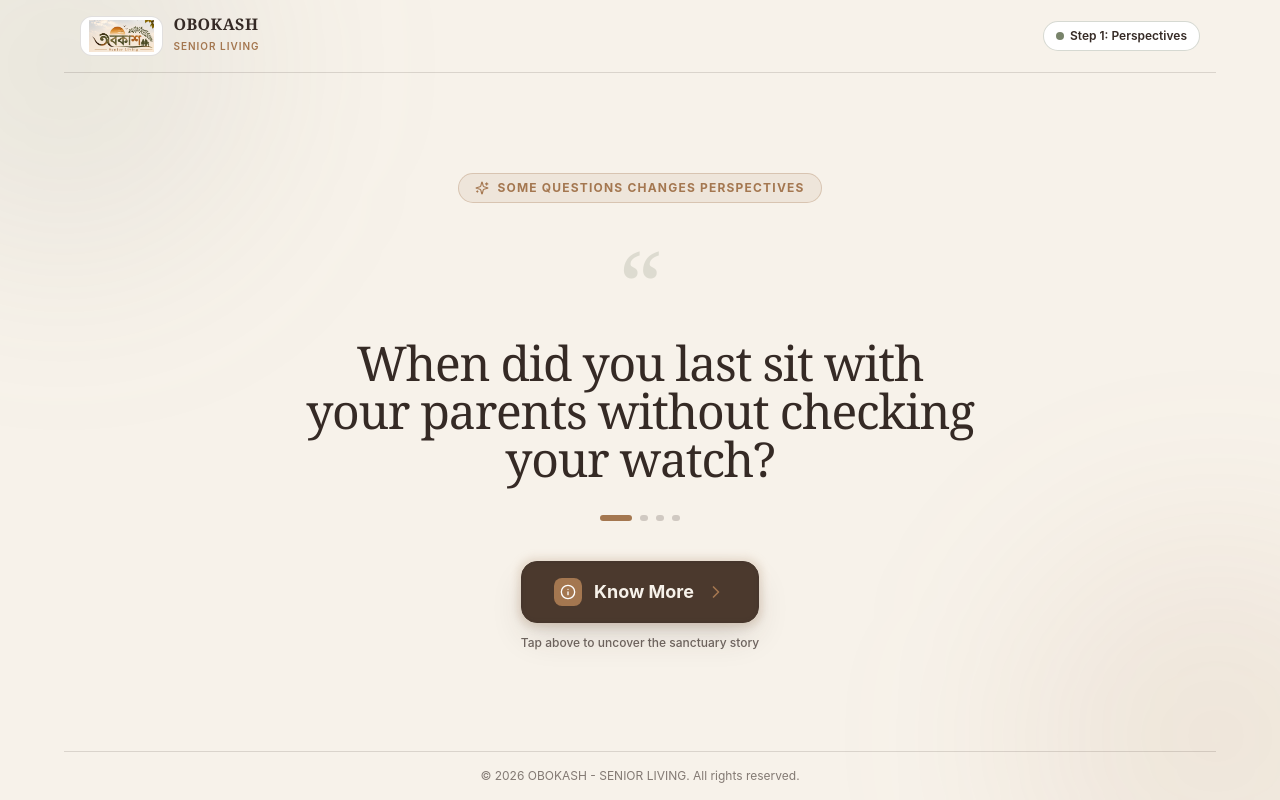
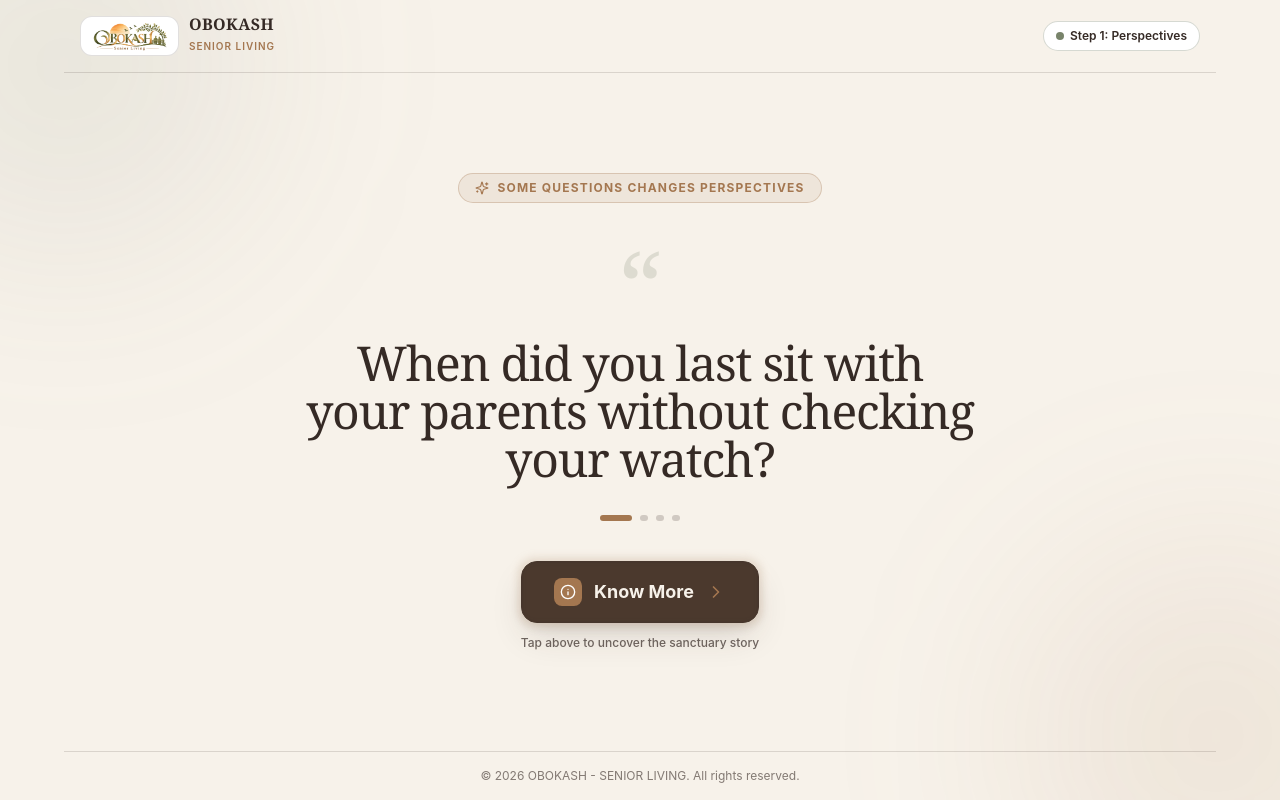
Before and after one commit to Tushar-kumar-sah/ATV-oldage-home, a Next.js app: page /scan in a window 1280 px wide. Built offline with nearby package versions, Linux system fonts and the light colour scheme.

Commit message:
Update official OBOKASH Senior Living brand logo across all pages and components

```diff
--- a/app/page.tsx
+++ b/app/page.tsx
@@ -471,12 +471,12 @@ export default function LandingPage() {
       <header className="sticky top-0 z-40 bg-[#F7F2EA]/95 backdrop-blur-md border-b border-[#352A25]/15 shadow-warm-sm">
         <div className="max-w-7xl mx-auto px-4 sm:px-8 h-20 flex items-center justify-between">
           <Link href="/" className="flex items-center space-x-3 group">
-            <div className="h-12 px-2.5 bg-white rounded-xl border border-[#352A25]/15 flex items-center justify-center shadow-xs group-hover:scale-105 transition-transform">
+            <div className="h-12 px-3 bg-white rounded-xl border border-[#352A25]/15 flex items-center justify-center shadow-xs group-hover:scale-105 transition-transform">
               <Image
-                src="/images/obokash-bengali-logo.png"
+                src="/images/obokash-logo.png"
                 alt="OBOKASH - SENIOR LIVING Logo"
-                width={130}
-                height={42}
+                width={140}
+                height={58}
                 className="h-9 w-auto object-contain"
                 priority
               />
@@ -1537,12 +1537,12 @@ export default function LandingPage() {
           <div className="grid grid-cols-1 md:grid-cols-4 gap-8">
             <div className="space-y-4 md:col-span-2">
               <div className="flex items-center space-x-3">
-                <div className="h-11 px-2.5 bg-white rounded-xl border border-[#352A25]/15 flex items-center justify-center shadow-sm">
+                <div className="h-11 px-3 bg-white rounded-xl border border-[#352A25]/15 flex items-center justify-center shadow-sm">
                   <Image
-                    src="/images/obokash-bengali-logo.png"
+                    src="/images/obokash-logo.png"
                     alt="OBOKASH - SENIOR LIVING Logo"
-                    width={120}
-                    height={40}
+                    width={130}
+                    height={54}
                     className="h-8 w-auto object-contain"
                   />
                 </div>
@@ -1617,13 +1617,13 @@ export default function LandingPage() {
 
             {/* Modal Header */}
             <div className="text-center mb-5">
-              <div className="h-12 px-3 py-1 bg-white rounded-2xl border border-[#352A25]/15 flex items-center justify-center mx-auto shadow-xs mb-2.5 w-fit">
+              <div className="h-14 px-4 py-1.5 bg-white rounded-2xl border border-[#352A25]/15 flex items-center justify-center mx-auto shadow-xs mb-2.5 w-fit">
                 <Image
-                  src="/images/obokash-bengali-logo.png"
+                  src="/images/obokash-logo.png"
                   alt="OBOKASH - SENIOR LIVING Logo"
-                  width={120}
-                  height={40}
-                  className="h-8 w-auto object-contain"
+                  width={150}
+                  height={62}
+                  className="h-9 w-auto object-contain"
                 />
               </div>
               <h3 className="font-serif font-bold text-xl sm:text-2xl text-[#352A25]">
--- a/app/pending-approval/page.tsx
+++ b/app/pending-approval/page.tsx
@@ -1,6 +1,7 @@
 'use client';
 
 import React from 'react';
+import Image from 'next/image';
 import { useSession, signOut } from 'next-auth/react';
 import { useRouter } from 'next/navigation';
 import { Clock, ShieldAlert, RefreshCw, LogOut, HeartHandshake } from 'lucide-react';
@@ -16,8 +17,19 @@ export default function PendingApprovalPage() {
   return (
     <div className="min-h-screen bg-[#F7F2EA] flex flex-col justify-center items-center py-12 px-4 sm:px-6 lg:px-8">
       <div className="max-w-md w-full bg-white rounded-3xl p-8 shadow-warm-lg border border-[#352A25]/15 text-center">
-        <div className="w-16 h-16 bg-[#A47750]/10 rounded-full flex items-center justify-center mx-auto mb-4 border border-[#A47750]/30">
-          <Clock className="w-8 h-8 text-[#A47750] animate-spin-slow" />
+        <div className="h-14 px-3 bg-[#F7F2EA] rounded-2xl border border-[#352A25]/15 flex items-center justify-center mx-auto mb-4 w-fit">
+          <Image
+            src="/images/obokash-logo.png"
+            alt="OBOKASH Logo"
+            width={130}
+            height={54}
+            className="h-8 w-auto object-contain"
+            priority
+          />
+        </div>
+
+        <div className="w-14 h-14 bg-[#A47750]/10 rounded-full flex items-center justify-center mx-auto mb-4 border border-[#A47750]/30">
+          <Clock className="w-7 h-7 text-[#A47750] animate-spin-slow" />
         </div>
 
         <h1 className="text-2xl font-serif font-bold text-[#352A25] mb-2">
--- a/components/ScanExperience.tsx
+++ b/components/ScanExperience.tsx
@@ -313,12 +313,12 @@ export default function ScanExperience({ onEnterMainWebsite }: ScanExperiencePro
       {/* Top micro-navigation */}
       <header className="relative z-20 w-full max-w-6xl mx-auto px-4 py-4 flex items-center justify-between border-b border-[#352A25]/15">
         <div className="flex items-center gap-2.5">
-          <div className="h-10 px-2 rounded-xl overflow-hidden border border-[#352A25]/15 relative shadow-xs bg-white flex items-center justify-center">
+          <div className="h-10 px-2.5 rounded-xl overflow-hidden border border-[#352A25]/15 relative shadow-xs bg-white flex items-center justify-center">
             <Image
-              src="/images/obokash-bengali-logo.png"
+              src="/images/obokash-logo.png"
               alt="OBOKASH - SENIOR LIVING Logo"
-              width={110}
-              height={36}
+              width={120}
+              height={50}
               className="h-8 w-auto object-contain"
               priority
             />
@@ -497,9 +497,9 @@ export default function ScanExperience({ onEnterMainWebsite }: ScanExperiencePro
         {phase === 'step1_loading' && (
           <div className="w-full max-w-md text-center py-16 px-6 bg-white border border-[#352A25]/15 rounded-3xl shadow-warm-lg relative">
             {/* The Logo zooms in */}
-            <div className="relative w-64 sm:w-72 h-32 mx-auto mb-6 rounded-2xl overflow-hidden border-2 border-[#A47750]/50 shadow-md bg-white animate-in zoom-in-75 duration-700 flex items-center justify-center p-2">
+            <div className="relative w-72 sm:w-80 h-32 mx-auto mb-6 rounded-2xl overflow-hidden border-2 border-[#A47750]/50 shadow-md bg-white animate-in zoom-in-75 duration-700 flex items-center justify-center p-3">
               <Image
-                src="/images/obokash-bengali-logo.png"
+                src="/images/obokash-logo.png"
                 alt="OBOKASH - SENIOR LIVING Logo"
                 fill
                 className="object-contain p-2"
--- a/components/admin/AdminSidebar.tsx
+++ b/components/admin/AdminSidebar.tsx
@@ -78,13 +78,13 @@ export default function AdminSidebar({ mobileOpen = false, onClose }: AdminSideb
       {/* Brand Header */}
       <div className="p-4 sm:p-5 border-b border-[#F7F2EA]/10 flex items-center justify-between">
         <div className="flex items-center space-x-2.5">
-          <div className="h-10 px-2 bg-white rounded-xl border border-[#352A25]/15 flex items-center justify-center shadow-md shrink-0">
+          <div className="h-10 px-2.5 bg-white rounded-xl border border-[#352A25]/15 flex items-center justify-center shadow-md shrink-0">
             <Image
               src="/images/obokash-logo.png"
               alt="OBOKASH Logo"
-              width={95}
-              height={34}
-              className="h-6 w-auto object-contain"
+              width={110}
+              height={45}
+              className="h-7 w-auto object-contain"
             />
           </div>
           <div>
```
Also changed, not shown: public/icon.svg, public/images/obokash-logo.png.
